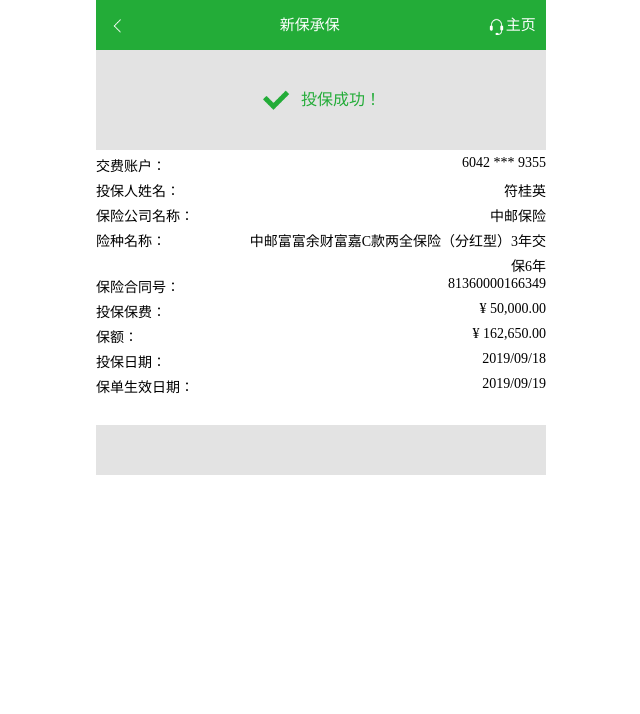
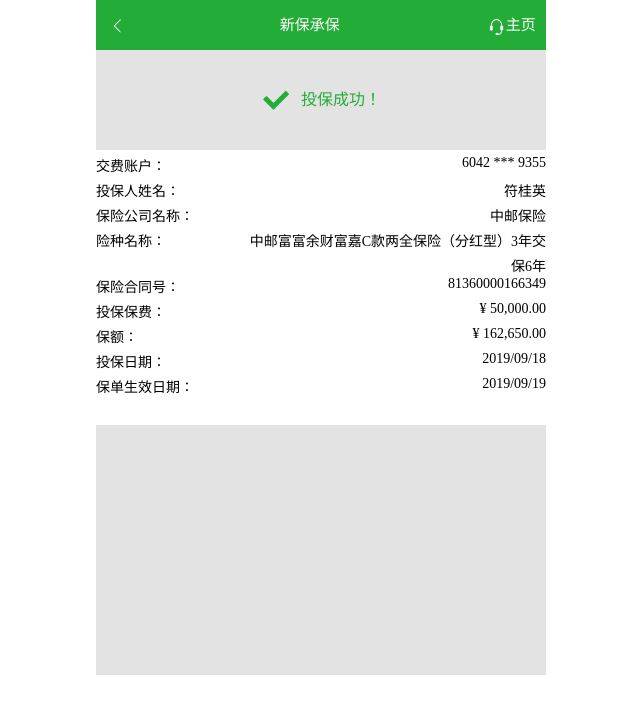
Before and after one commit to hesnwen/hesnwen.github.io, a plain HTML site: page index.html in a window 1280 px wide. Shown: the whole page, without its empty margins (319-959 px from the left). Drawn offline with Linux system fonts and the light colour scheme.

Commit message:
return index

```diff
--- a/index.html
+++ b/index.html
@@ -83,7 +83,7 @@
 		<p>投保日期∶<span>2019/09/18</span></p>
 		<p>保单生效日期∶<span>2019/09/19</span></p>
 	</div>
-	<div style="background-color: #e3e3e3;height:50px">
+	<div style="background-color: #e3e3e3;height:250px">
 	</div>
 </div>
 </body>
```
